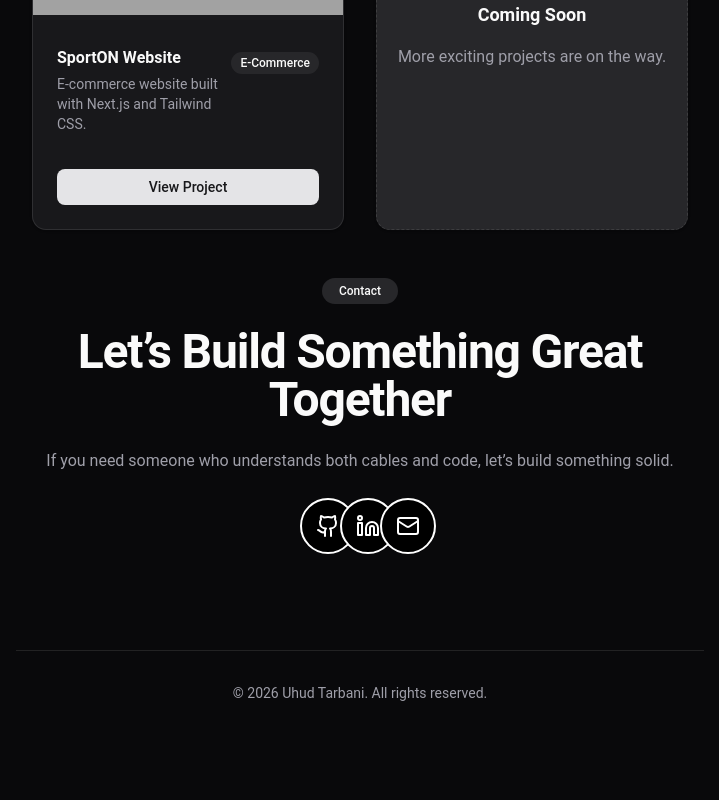
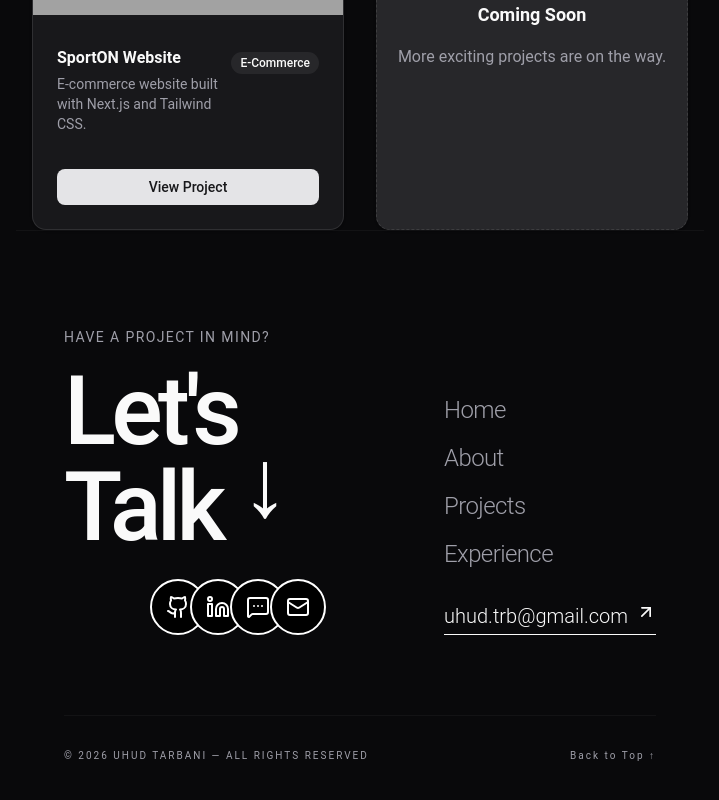
Before and after one commit to uutD29/portfolio, a React (Vite) app: page / in a window 1280 px wide. Shown: the part 1967-2767 px from the top of the page, without its empty margins (280-999 px from the left). Built offline with nearby package versions, Linux system fonts and the light colour scheme.

Commit message:
update footer

```diff
--- a/src/App.tsx
+++ b/src/App.tsx
@@ -4,7 +4,6 @@ import Footer from './components/sections/Footer'
 import { Container } from './components/Container'
 import ExperienceSection from './components/sections/ExperienceSection'
 import ProjectsSection from './components/sections/ProjectsSection'
-import ContactSection from './components/sections/ContactSection'
 import { Certificates } from './components/sections/Certification-timeline'
 
 
@@ -17,7 +16,6 @@ function App() {
         <ExperienceSection />
         <Certificates/>
         <ProjectsSection />
-        <ContactSection/>
       </main>
       <Footer />
     </Container>
--- a/src/components/sections/AboutSection.tsx
+++ b/src/components/sections/AboutSection.tsx
@@ -1,7 +1,15 @@
+import { motion } from "motion/react";
+
 const AboutSection = () => {
   return (
     <section id="about">
-      <div className="max-w-3xl mx-auto space-y-4">
+      <motion.div
+        initial={{ opacity: 0, x: -30 }}
+        whileInView={{ opacity: 1, x: 0 }}
+        viewport={{ once: true }}
+        transition={{ duration: 0.8, ease: "easeOut" }}
+        className="max-w-3xl mx-auto space-y-4"
+      >
         <h2 className="text-2xl font-semibold tracking-tight">
           About
         </h2>
@@ -9,7 +17,7 @@ const AboutSection = () => {
         <p className="text-muted-foreground leading-relaxed text-lg tracking-tight">
           I work in IT support and spend most of my time making sure systems run smoothly and people can actually get their work done. I enjoy troubleshooting, improving efficiency, and preventing the classic “it was working yesterday” situation.
         </p>
-      </div>
+      </motion.div>
     </section>
   )
 }
--- a/src/components/sections/Certification-timeline.tsx
+++ b/src/components/sections/Certification-timeline.tsx
@@ -4,6 +4,7 @@ import { Avatar, AvatarFallback, AvatarImage } from "@/components/ui/avatar";
 import { Badge } from "../ui/badge";
 import { Button } from "@/components/ui/button";
 import { ExternalLink } from "lucide-react";
+import { motion } from "motion/react";
 
 const certificates = [
   {
@@ -31,11 +32,23 @@ const certificates = [
 export function Certificates() {
   return (
     <section id="certificates" className="py-12 relative space-y-4 px-4">
-      <h2 className="text-2xl font-semibold tracking-tight">Certification</h2>
+      <motion.h2
+        initial={{ opacity: 0, x: 20 }}
+        whileInView={{ opacity: 1, x: 0 }}
+        viewport={{ once: true }}
+        transition={{ duration: 0.6 }}
+        className="text-2xl font-semibold tracking-tight"
+      >
+        Certification
+      </motion.h2>
 
-      {certificates.map((cert) => (
-        <div
+      {certificates.map((cert, index) => (
+        <motion.div
           key={cert.id}
+          initial={{ opacity: 0, y: 20 }}
+          whileInView={{ opacity: 1, y: 0 }}
+          viewport={{ once: true }}
+          transition={{ duration: 0.5, delay: index * 0.15 }}
           className="relative border-l border-border pl-6 space-y-8"
         >
           <Avatar className="absolute -left-4">
@@ -65,7 +78,7 @@ export function Certificates() {
               </a>
             </Button>
           </div>
-        </div>
+        </motion.div>
       ))}
     </section>
   );
--- a/src/components/sections/ContactSection.tsx
+++ /dev/null
@@ -1,55 +0,0 @@
-import { Badge } from "../ui/badge";
-import { Github, Linkedin, Mail } from "lucide-react";
-import { AnimatedTooltip } from "../ui/animated-tooltip";
-
-const socialLinks = [
-  {
-    id: 1,
-    name: "GitHub",
-    description: "Open GitHub",
-    href: "https://github.com/uutD29/",
-    icon: <Github className="w-6 h-6" />,
-  },
-  {
-    id: 2,
-    name: "LinkedIn",
-    description: "Open LinkedIn",
-    href: "https://www.linkedin.com/in/uhud-tarbani-459541379/",
-    icon: <Linkedin className="w-6 h-6" />,
-  },
-  {
-    id: 3,
-    name: "Email",
-    description: "Send email",
-    href: "mailto:uhud.trb@gmail.com",
-    icon: <Mail className="w-6 h-6" />,
-  },
-];
-
-const ContactSection = () => {
-  return (
-    <section id="contact">
-      <div className="mx-auto max-w-3xl px-4 space-y-12">
-        <div className="text-center space-y-6">
-          <Badge variant="secondary" className="px-4 py-1">
-            Contact
-          </Badge>
-
-          <h2 className="text-4xl font-bold tracking-tight sm:text-5xl">
-            Let’s Build Something Great Together
-          </h2>
-
-          <p className="text-muted-foreground leading-relaxed">
-            If you need someone who understands both cables and code, let’s
-            build something solid.
-          </p>
-          <div className="flex flex-row items-center justify-center w-full">
-            <AnimatedTooltip items={socialLinks} />
-          </div>
-        </div>
-      </div>
-    </section>
-  );
-};
-
-export default ContactSection;
--- a/src/components/sections/ExperienceSection.tsx
+++ b/src/components/sections/ExperienceSection.tsx
@@ -1,4 +1,5 @@
 import { Badge } from "../ui/badge";
+import { motion } from "motion/react";
 
 const experiences = [
   {
@@ -20,8 +21,14 @@ const ExperienceSection = () => {
     <section id="experience">
       <div className="mx-auto max-w-3xl px-4 space-y-16">
 
-        {/* Header */}
-        <div className="text-center space-y-6">
+
+        <motion.div
+          initial={{ opacity: 0, scale: 0.95 }}
+          whileInView={{ opacity: 1, scale: 1 }}
+          viewport={{ once: true }}
+          transition={{ duration: 0.5 }}
+          className="text-center space-y-6"
+        >
           <Badge variant="secondary" className="px-4 py-1">
             Experience
           </Badge>
@@ -35,12 +42,19 @@ const ExperienceSection = () => {
             allowed me to maintain reliable systems, strengthen security
             practices, and support teams in fast-paced environments.
           </p>
-        </div>
+        </motion.div>
 
-        {/* Timeline */}
+
         <div className="relative border-l border-border pl-6 space-y-12">
           {experiences.map((exp, index) => (
-            <div key={index} className="relative space-y-2">
+            <motion.div
+              key={index}
+              initial={{ opacity: 0, x: -20 }}
+              whileInView={{ opacity: 1, x: 0 }}
+              viewport={{ once: true }}
+              transition={{ duration: 0.5, delay: index * 0.2 }}
+              className="relative space-y-2"
+            >
               <p className="text-sm text-muted-foreground">
                 {exp.period}
               </p>
@@ -52,7 +66,7 @@ const ExperienceSection = () => {
               <p className="text-muted-foreground">
                 {exp.description}
               </p>
-            </div>
+            </motion.div>
           ))}
         </div>
 
--- a/src/components/sections/Footer.tsx
+++ b/src/components/sections/Footer.tsx
@@ -1,11 +1,118 @@
+import { ArrowUpRight, Github, Linkedin, Mail, MessageSquareMore } from "lucide-react";
+import { AnimatedTooltip } from "../ui/animated-tooltip";
+
 const Footer = () => {
+  const currentYear = new Date().getFullYear();
+
+  const socialLinks = [
+    {
+      id: 1,
+      name: "GitHub",
+      description: "Open GitHub",
+      href: "https://github.com/uutD29/",
+      icon: <Github className="w-6 h-6" />,
+    },
+    {
+      id: 2,
+      name: "LinkedIn",
+      description: "Open LinkedIn",
+      href: "https://www.linkedin.com/in/uhud-tarbani-459541379/",
+      icon: <Linkedin className="w-6 h-6" />,
+    },
+    {
+      id: 3,
+      name: "Whatsapp",
+      description: "Whatsapp Chat",
+      href: "https://wa.me/6285155075772",
+      icon: <MessageSquareMore className="w-6 h-6" />,
+    },
+    {
+      id: 4,
+      name: "Email",
+      description: "Send email",
+      href: "mailto:uhud.trb@gmail.com",
+      icon: <Mail className="w-6 h-6" />,
+    },
+  ];
+
+  const navLinks = [
+    { name: "Home", href: "/" },
+    { name: "About", href: "#about" },
+    { name: "Projects", href: "#projects" },
+    { name: "Experience", href: "#experience" },
+  ];
+
   return (
-    <footer className="border-t mt-24 pt-8">
-      <div className="mx-auto text-center text-sm text-muted-foreground">
-        © {new Date().getFullYear()} Uhud Tarbani. All rights reserved.
+    <footer className="w-full bg-background pt-24 pb-10 px-6 md:px-12 border-t border-border/40">
+      <div className="max-w-7xl mx-auto">
+
+
+        <div className="flex flex-col md:flex-row justify-between items-start md:items-end mb-20 gap-12">
+
+
+          <div>
+            <p className="text-sm uppercase tracking-widest text-muted-foreground mb-4">
+              Have a project in mind?
+            </p>
+
+            <h2 className="text-6xl md:text-8xl font-medium tracking-tighter hover:italic transition-all cursor-pointer">
+              Let's Talk <span className="inline-block animate-bounce">↓</span>
+            </h2>
+
+            <div className="flex flex-row items-center justify-center w-full mt-6">
+              <AnimatedTooltip items={socialLinks} />
+            </div>
+          </div>
+
+
+          <div className="flex flex-col items-start gap-8">
+
+
+            <nav className="flex flex-col gap-4 text-2xl font-light tracking-tight">
+              {navLinks.map((link) => (
+                <a
+                  key={link.name}
+                  href={link.href}
+                  className="group flex items-center gap-2 text-muted-foreground hover:text-foreground transition-all"
+                >
+                  <span className="group-hover:translate-x-1 transition-transform">
+                    {link.name}
+                  </span>
+
+                  <ArrowUpRight className="w-4 h-4 opacity-0 group-hover:opacity-100 group-hover:translate-x-1 group-hover:-translate-y-1 transition-all" />
+                </a>
+              ))}
+            </nav>
+
+
+            <a
+              href="mailto:uhud.trb@gmail.com"
+              className="group flex items-start gap-2 text-xl font-light border-b border-foreground pb-1 hover:text-muted-foreground transition-colors"
+            >
+              uhud.trb@gmail.com
+              <ArrowUpRight className="w-5 h-5 group-hover:translate-x-1 group-hover:-translate-y-1 transition-transform" />
+            </a>
+
+          </div>
+        </div>
+
+
+        <div className="flex flex-col md:flex-row justify-between items-center pt-8 border-t border-border/40 text-[10px] uppercase tracking-[0.2em] text-muted-foreground">
+          <p>© {currentYear} Uhud Tarbani — All Rights Reserved</p>
+
+          <div className="flex gap-8 mt-4 md:mt-0">
+            <button
+              onClick={() => window.scrollTo({ top: 0, behavior: "smooth" })}
+              className="hover:text-foreground transition-colors"
+            >
+              Back to Top ↑
+            </button>
+          </div>
+        </div>
+
       </div>
     </footer>
-  )
-}
+  );
+};
 
-export default Footer
+export default Footer;
--- a/src/components/sections/HeroSection.tsx
+++ b/src/components/sections/HeroSection.tsx
@@ -1,24 +1,46 @@
+import { motion } from "motion/react";
+
 const HeroSection = () => {
   return (
     <section id="hero" className="">
       <div className="mx-auto w-full max-w-2xl space-y-8">
         <div className="flex items-center gap-6">
-          <div className="relative flex shrink-0 overflow-hidden rounded-full size-28 border">
+          <motion.div
+            initial={{ opacity: 0, scale: 0.5 }}
+            animate={{ opacity: 1, scale: 1 }}
+            transition={{
+              duration: 0.5,
+              type: "spring",
+              stiffness: 260,
+              damping: 20
+            }}
+            className="relative flex shrink-0 overflow-hidden rounded-full size-28 border"
+          >
             <img
               src="/avatar.svg"
               alt="Uhud Tarbani"
               className="aspect-square h-full w-full object-cover"
             />
-          </div>
+          </motion.div>
 
           <div className="flex flex-1 flex-col space-y-1.5">
-            <h1 className="text-3xl md:5xl font-bold tracking-tighter">
+            <motion.h1
+              initial={{ opacity: 0, y: 20 }}
+              animate={{ opacity: 1, y: 0 }}
+              transition={{ duration: 0.5, delay: 0.2 }}
+              className="text-3xl md:5xl font-bold tracking-tighter"
+            >
               Hi, I'm Uhud 👋
-            </h1>
+            </motion.h1>
 
-            <p className="text-lg text-muted-foreground">
+            <motion.p
+              initial={{ opacity: 0, y: 20 }}
+              animate={{ opacity: 1, y: 0 }}
+              transition={{ duration: 0.5, delay: 0.3 }}
+              className="text-lg text-muted-foreground"
+            >
               IT Support specialist who builds websites on the side. Focused on making technology reliable, secure, and easy to use.
-            </p>
+            </motion.p>
           </div>
 
         </div>
--- a/src/components/sections/Navbar.tsx
+++ b/src/components/sections/Navbar.tsx
@@ -5,16 +5,16 @@ const Navbar = () => {
     <header className="sticky top-0 z-50 border-b bg-background">
       <div className="container mx-auto flex h-16 items-center justify-between px-4">
 
-        {/* Logo */}
+
         <div>
-          {/* Light Mode Logo */}
+
           <img
             src="/logo-b.png"
             alt="Logo"
             className="h-4 dark:hidden"
           />
 
-          {/* Dark Mode Logo */}
+
           <img
             src="/logo-w.png"
             alt="Logo"
--- a/src/components/sections/ProjectsSection.tsx
+++ b/src/components/sections/ProjectsSection.tsx
@@ -18,6 +18,7 @@ import {
   DialogTrigger,
   DialogClose,
 } from "@/components/ui/dialog";
+import { motion } from "motion/react";
 
 const projects = [
   {
@@ -37,7 +38,13 @@ const ProjectsSection = () => {
     <section id="projects">
       <div className="mx-auto max-w-5xl px-4 space-y-12">
 
-        <div className="text-center space-y-6">
+        <motion.div
+          initial={{ opacity: 0, y: -20 }}
+          whileInView={{ opacity: 1, y: 0 }}
+          viewport={{ once: true }}
+          transition={{ duration: 0.6 }}
+          className="text-center space-y-6"
+        >
           <Badge variant="secondary" className="px-4 py-1">
             Projects
           </Badge>
@@ -49,12 +56,19 @@ const ProjectsSection = () => {
           <p className="text-muted-foreground leading-relaxed">
             A showcase of my web development projects, highlighting modern, functional websites built with current frameworks and best practices
           </p>
-        </div>
+        </motion.div>
 
         <div className="grid gap-8 sm:grid-cols-2">
           {projects.map((project, index) => (
             <Dialog key={index}>
-              <Card className="relative w-full pt-0 overflow-hidden justify-between">
+              <motion.div
+                initial={{ opacity: 0, scale: 0.95 }}
+                whileInView={{ opacity: 1, scale: 1 }}
+                viewport={{ once: true }}
+                transition={{ duration: 0.5, delay: index * 0.1 }}
+                className="h-full"
+              >
+                <Card className="relative w-full pt-0 overflow-hidden justify-between h-full">
                   <div className="absolute inset-0 z-30 aspect-video bg-black/35" />
                   <img
                     src={project.image}
@@ -76,6 +90,7 @@ const ProjectsSection = () => {
                     </DialogTrigger>
                   </CardFooter>
                 </Card>
+              </motion.div>
 
               <DialogContent className="sm:max-w-lg">
                 <DialogHeader>
@@ -116,7 +131,13 @@ const ProjectsSection = () => {
             </Dialog>
           ))}
 
-          <Card className="flex aspect-[4/5] items-center justify-center border-dashed bg-muted">
+          <motion.div
+            initial={{ opacity: 0, scale: 0.95 }}
+            whileInView={{ opacity: 1, scale: 1 }}
+            viewport={{ once: true }}
+            transition={{ duration: 0.5, delay: projects.length * 0.1 }}
+          >
+            <Card className="flex aspect-[4/5] items-center justify-center border-dashed bg-muted h-full">
               <div className="text-center space-y-4">
                 <CardTitle className="text-lg">Coming Soon</CardTitle>
                 <CardDescription className="text-base">
@@ -124,6 +145,7 @@ const ProjectsSection = () => {
                 </CardDescription>
               </div>
             </Card>
+          </motion.div>
         </div>
       </div>
     </section>
```
Lines whose indentation alone changed are shown as unchanged.
